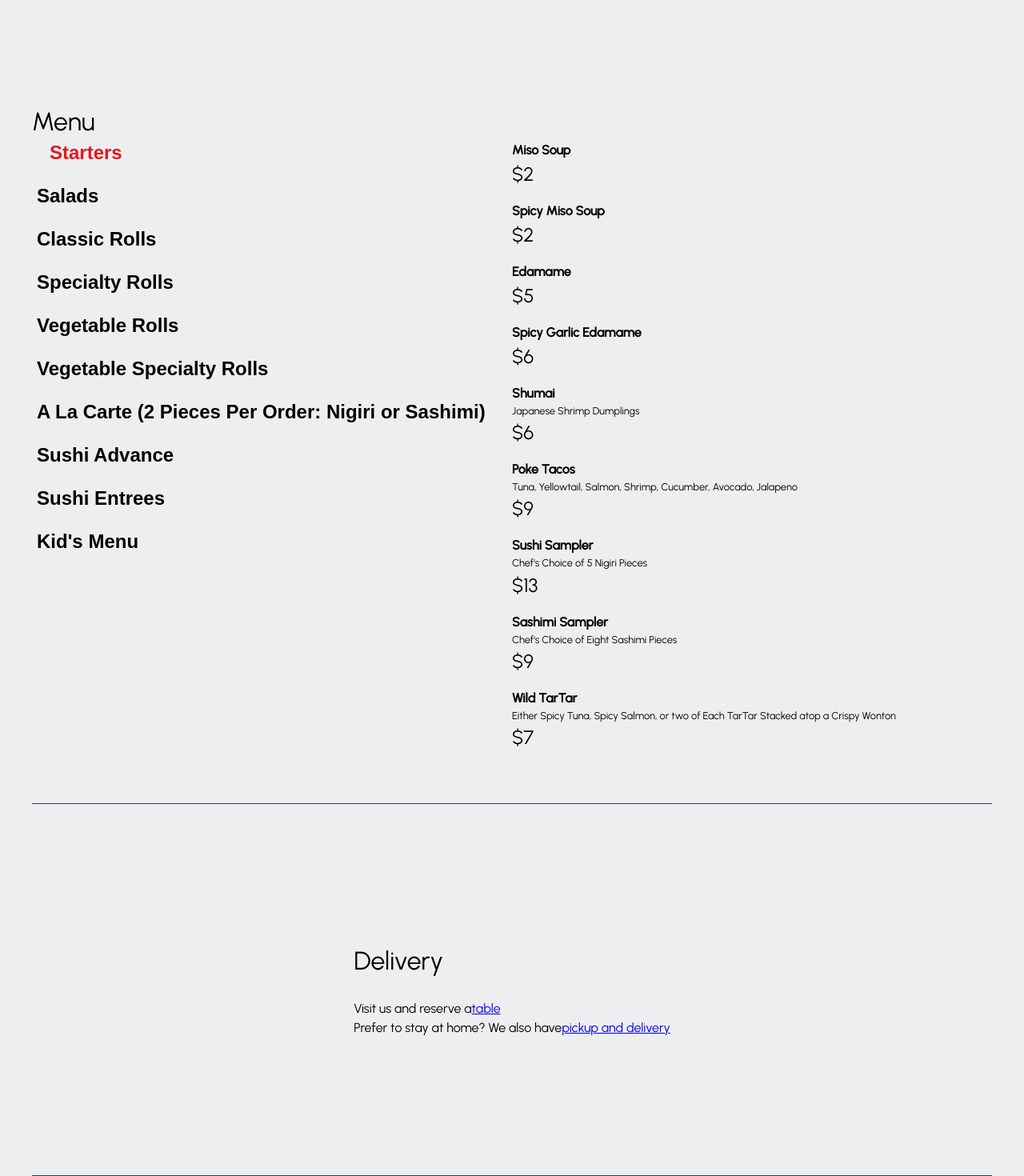
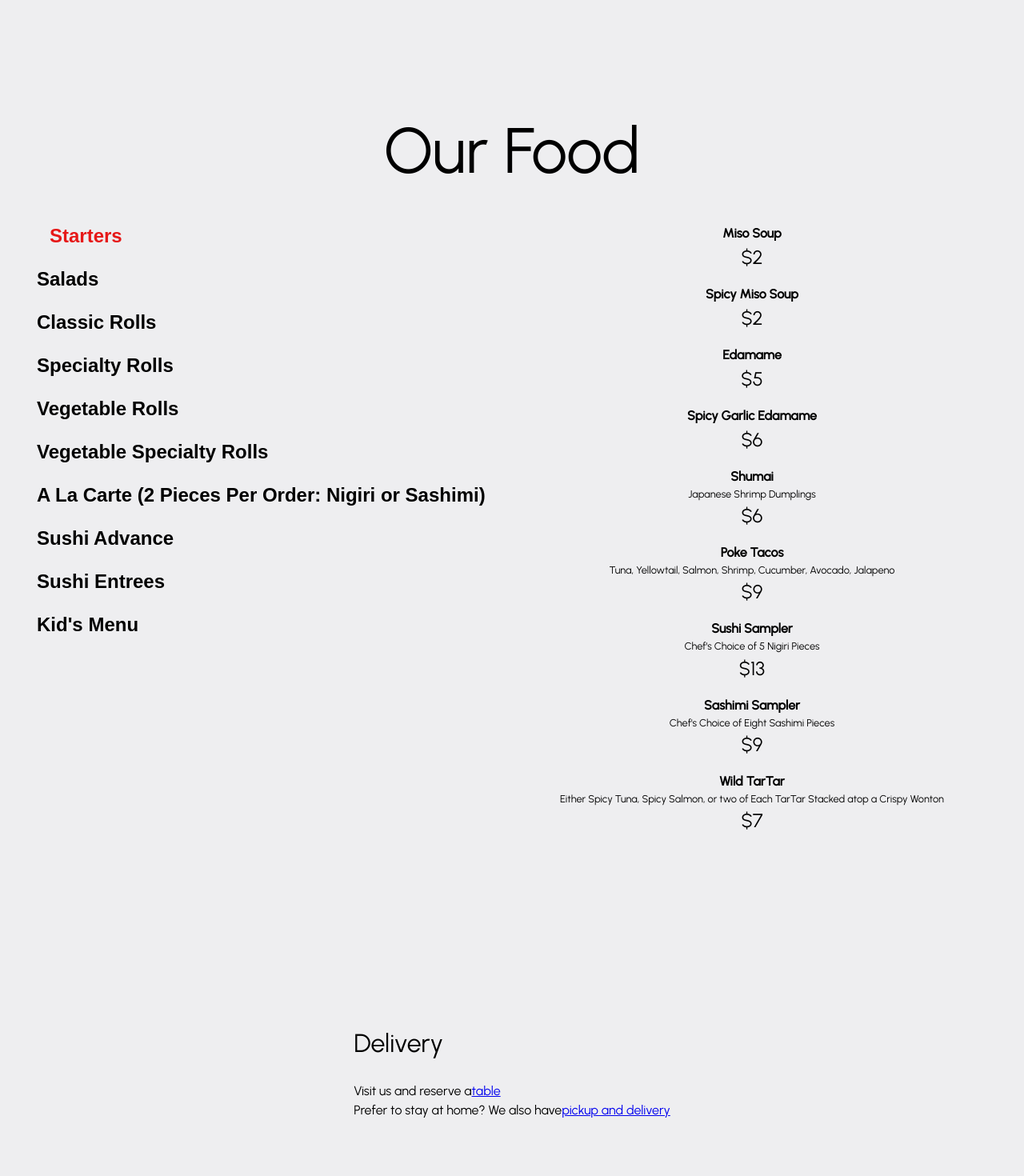
Before and after one commit to johnnybravo916/react_project, a React (Create React App) app in the folder nuki/: page / in a window 1280 px wide. Shown: the part 1360-2830 px from the top of the page at 80% size. Built offline with nearby package versions, Linux system fonts and the light colour scheme.

Commit message:
updated menu

```diff
--- a/nuki/public/data/data.json
+++ b/nuki/public/data/data.json
@@ -6,6 +6,22 @@
     "social": {
         "facebook": "https://www.facebook.com/nuki.sushi.restaurant",
         "instagram": "https://www.instagram.com/nuki_sushi_restaurant/"
+    },
+    "navigation": {
+        "menu": [
+            {
+                "title": "home",
+                "link": "#home"
+            },
+            {
+                "title": "hello",
+                "link": "#hello"
+            },
+            {
+                "title": "eat",
+                "link": "#eat"
+            }
+        ]
     },
     "hero": {
         "kicker": "Nuki Sushi Restaurant",
@@ -18,6 +34,7 @@
         "title": "Our Story",
         "content": "Nuki Sushi Restaurant is the second venture from the owners of Raiz Kitchen & Sushi. We offer a myriad of specialty rolls that have been crafted by our chef's over the course of the 30 years that they've been in the sushi industry. Our cuisine can be delivered to you for your convenience or can be enjoyed in our intimate dining rooms where you are free to bring your own alcohol."
     },
+    "menu_title": "Our Food",
     "menu": {
         "section_00": {
             "title": "Starters",
--- a/nuki/src/App.js
+++ b/nuki/src/App.js
@@ -47,7 +47,7 @@ function App() {
                     <Hero data={data.hero} />
                     <div class="container">
                         <About data={data.about} title={data.meta.title} />
-                        <Menu data={data.menu} />
+                        <Menu data={data.menu} title={data.menu_title} />
                         <Delivery data={data.delivery} />
                         <Contact data={data.contact} />
                     </div>
--- a/nuki/src/components/delivery.jsx
+++ b/nuki/src/components/delivery.jsx
@@ -2,7 +2,7 @@ import React from "react";
 
 export default function Delivery(props) {
     return (
-        <section id="delivery" className="border-top center-content">
+        <section id="delivery" className="center-content">
             <div class="delivery">
                 <h2>{props.data.title}</h2>
                 <h3>{props.data.subheader}</h3>
--- a/nuki/src/components/menu.jsx
+++ b/nuki/src/components/menu.jsx
@@ -6,7 +6,7 @@ export default function Menu(props) {
     return (
         <section>
             <div id="menu" className="menu">
-                <h2>Menu</h2>
+                <h2>{props.title}</h2>
                 <div className="menu__content">
                     <div className="menu__nav">
                         {Object.entries(props.data).map(([key, value]) => {
--- a/nuki/src/styles/_global.scss
+++ b/nuki/src/styles/_global.scss
@@ -53,8 +53,9 @@ section {
     padding-top: 2rem;
     padding-bottom: 2rem;
 }
-a {
-    cursor: default;
+a,
+button {
+    cursor: pointer;
 }
 .kicker {
     color: var(--col-font-red);
--- a/nuki/src/styles/_layout.scss
+++ b/nuki/src/styles/_layout.scss
@@ -16,7 +16,9 @@ body {
 }
 
 a,
-a:after {
+a:after,
+button,
+h3 {
     transition: all 500ms ease-in-out;
 }
 
--- a/nuki/src/styles/sections/menu.scss
+++ b/nuki/src/styles/sections/menu.scss
@@ -1,7 +1,14 @@
 .menu {
+    min-height: 100vh;
+    h2 {
+        text-align: center;
+        font-size: 5rem;
+        margin-bottom: 2rem;
+    }
     .menu__content {
         display: grid;
         grid-template-columns: repeat(2, 1fr);
+        text-align: center;
     }
     .menu__nav {
         button {
```
